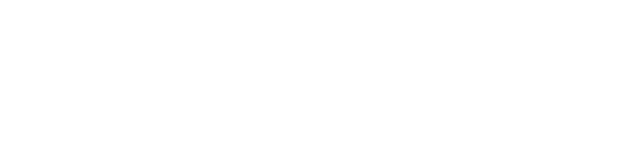
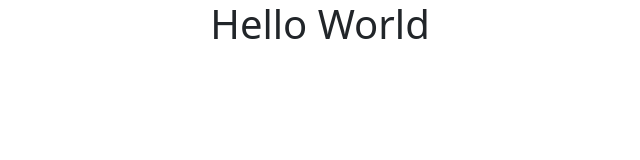
Before and after one commit to DDad001/Danial-s-WeatherApp, a plain HTML site: page index.html in a window 1280 px wide. Shown: the whole page, without its empty margins (320-960 px from the left). Drawn offline with nearby package versions, Linux system fonts and the light colour scheme.

Commit message:
added hello world

```diff
--- a/index.html
+++ b/index.html
@@ -13,7 +13,7 @@
   <body>
 
 
-
+        <h1 class = "text-center">Hello World</h1>
 
     <!-- Optional JavaScript; choose one of the two! -->
 
```
